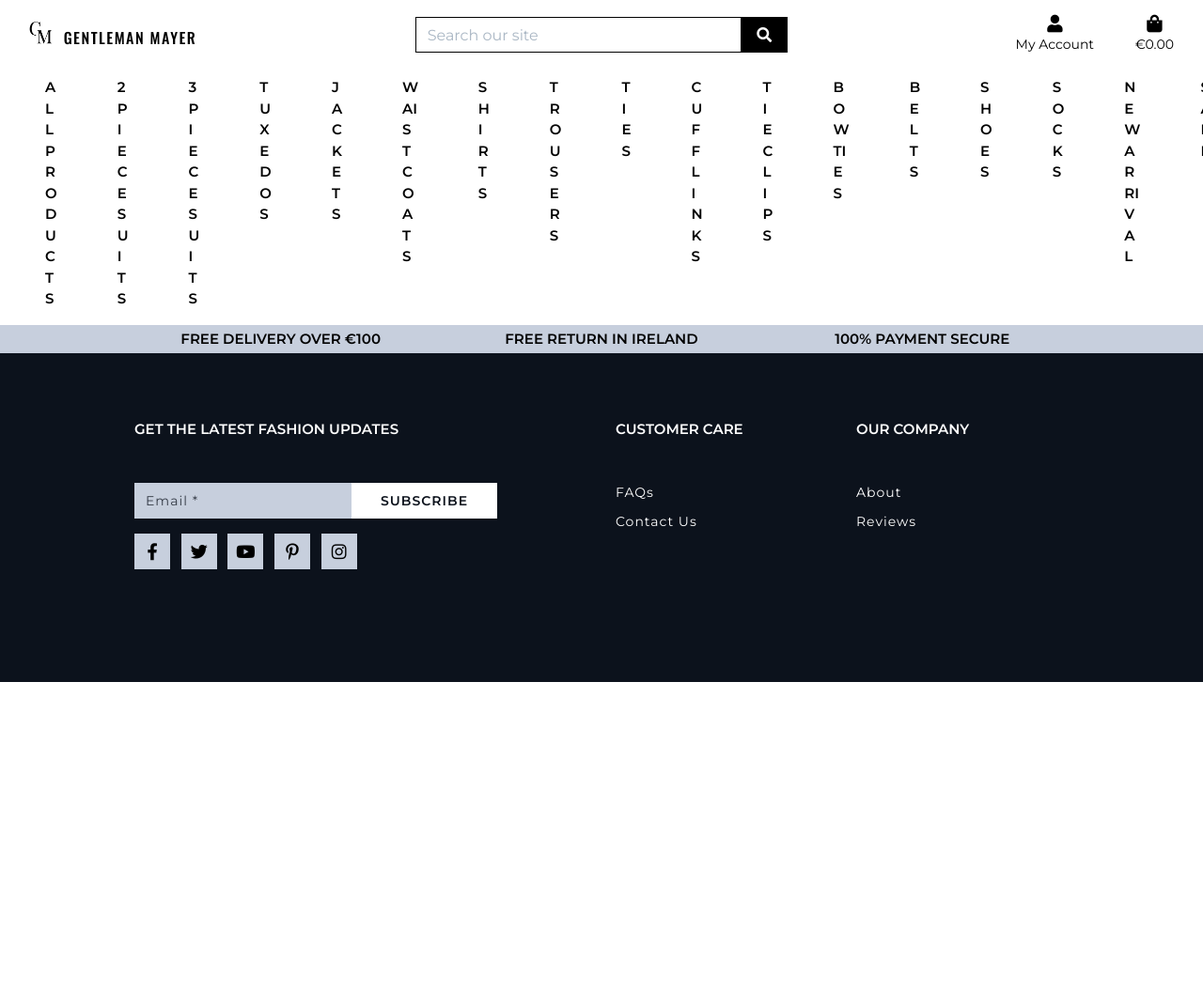
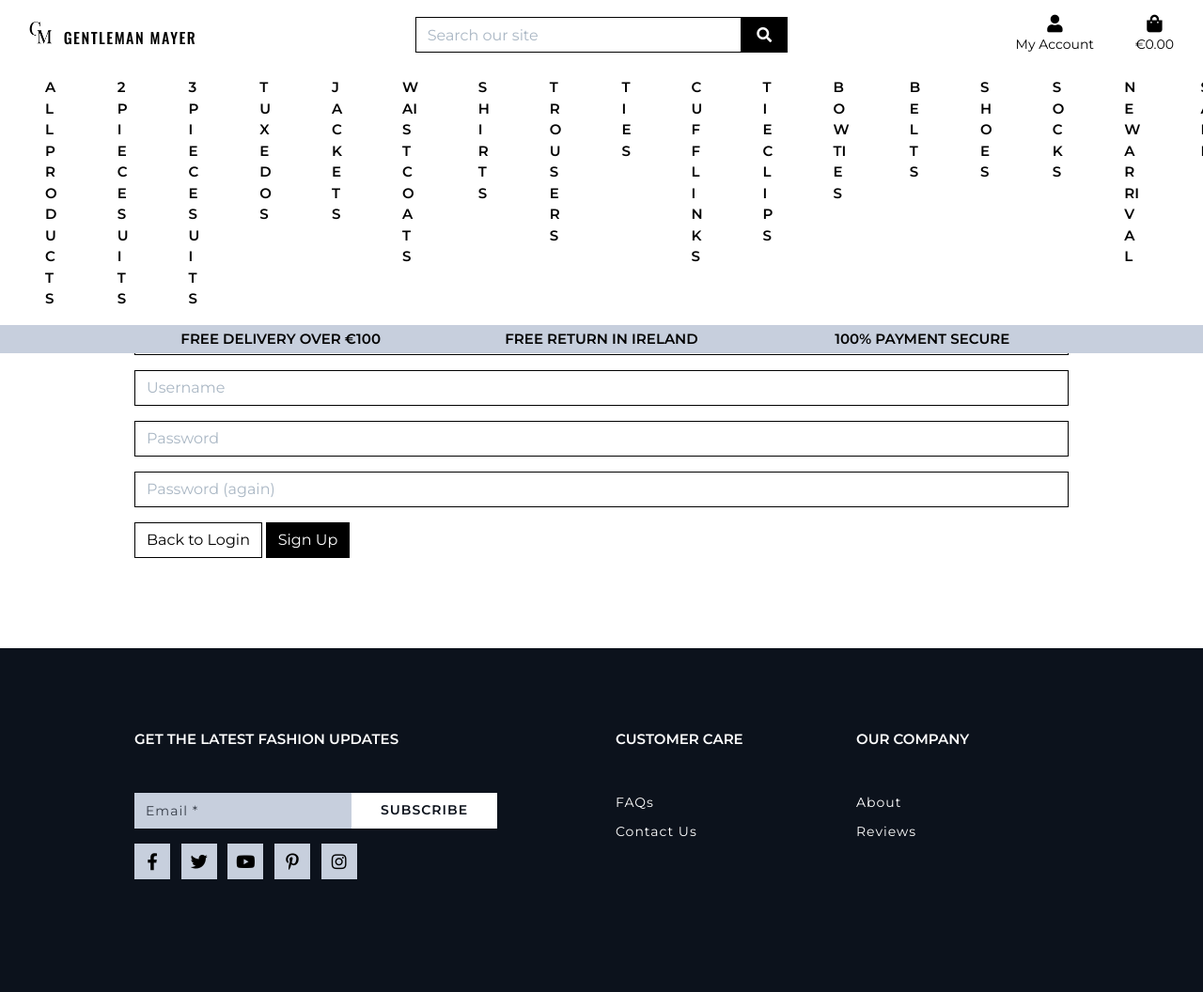
Before and after one commit to constantinadrian/gm_v2_unit_test, a Django app: page /accounts/signup/ in a window 1280 px wide. Shown: the whole page at 94% size. Before the commit the page ends 726 px from the top, so only its background shows below. Run offline with Django 3.2, Linux system fonts and the light colour scheme; data comes from the database, SQL or seed files in the repository; some libraries are stand-ins or nearby versions.

Commit message:
[Updated] Updated allauth templates and tested profiles

```diff
--- a/static/css/base.css
+++ b/static/css/base.css
@@ -380,8 +380,74 @@ input[name="q"]::placeholder {
     overflow-x: hidden;
     overflow-y: auto;
 }
+/* --------------------------------- End Bootstrap toasts ----------------------------------------- */
+
+/* -------------------------------- Allauth form formatting --------------------------------------- */
+.allauth-form-inner-content p {
+    margin-top: 1.5rem; /* mt-4 */
+    color: #6c757d; /* text-secondary */
+}
+
+.allauth-form-inner-content input {
+    border-color: #000;
+    border-radius: 0;
+}
+
+.allauth-form-inner-content label:not([for='id_remember']) {
+    display: none;
+}
+
+.allauth-form-inner-content input::placeholder {
+    color: #aab7c4;
+}
+
+.allauth-form-inner-content button,
+.allauth-form-inner-content input[type='submit'] {
+	/* btn */
+	display: inline-block;
+    font-weight: 400;
+    color: #fff;
+    text-align: center;
+    vertical-align: middle;
+    -webkit-user-select: none;
+    -moz-user-select: none;
+    -ms-user-select: none;
+    user-select: none;
+    background-color: #000;
+    border: 1px solid #000;
+    padding: .375rem .75rem;
+    font-size: 1rem;
+    line-height: 1.5;
+    border-radius: 0;
+
+    /* standard bootstrap btn transitions */
+    transition: color .15s ease-in-out,background-color .15s ease-in-out,border-color .15s ease-in-out,box-shadow .15s ease-in-out;
+}
+
+.allauth-form-inner-content button:hover,
+.allauth-form-inner-content input[type='submit']:hover {
+	color: #fff;
+    background-color: #222;
+    border-color: #222;
+}
+
+.allauth-form-inner-content a {
+	color: #17a2b8; /* text-info */
+}
 /* ./End Code copied and adapted from the Boutique Ado Project */
-/* --------------------------------- End Bootstrap toasts ----------------------------------------- */
+
+.allauth-form-inner-content {
+    min-height: 350px;
+}
+
+.allauth-form-inner-content input:focus,
+.allauth-form-inner-content .btn.focus,
+.allauth-form-inner-content .btn:focus {
+    outline: 0 !important;
+    box-shadow: none !important;
+    border-color: #222;
+}
+/* ----------------------------- End Allauth form formatting -------------------------------------- */
 
 /* ------------------------------------ Breadcrumb Nav -------------------------------------------- */
 .breadcrumb {
--- a/templates/allauth/account/account_inactive.html
+++ b/templates/allauth/account/account_inactive.html
@@ -4,8 +4,10 @@
 
 {% block head_title %}{% trans "Account Inactive" %}{% endblock %}
 
-{% block content %}
-<h1>{% trans "Account Inactive" %}</h1>
+{% block inner_content %}
+
+<h3 class="section-title text-left mt-4 mb-0">{% trans "Account Inactive" %}</h3>
+<hr>
 
 <p>{% trans "This account is inactive." %}</p>
 {% endblock %}
--- a/templates/allauth/account/base.html
+++ b/templates/allauth/account/base.html
@@ -1 +1,16 @@
 {% extends "base.html" %}
+
+
+<!-- Add another block take on our own styling -->
+{% block content %}
+    <div class="container header-container">
+        <div class="row">
+            <div class="col">
+                <div class="allauth-form-inner-content mb-5 pb-5">
+                    {% block inner_content %}
+                    {% endblock %}
+                </div>
+            </div>
+        </div>
+    </div>
+{% endblock %}
--- a/templates/allauth/account/email.html
+++ b/templates/allauth/account/email.html
@@ -4,8 +4,9 @@
 
 {% block head_title %}{% trans "Account" %}{% endblock %}
 
-{% block content %}
-    <h1>{% trans "E-mail Addresses" %}</h1>
+{% block inner_content %}
+  <h3 class="section-title text-left mt-4 mb-0">{% trans "E-mail Addresses" %}</h3>
+<hr>
 {% if user.emailaddress_set.all %}
 <p>{% trans 'The following e-mail addresses are associated with your account:' %}</p>
 
--- a/templates/allauth/account/email_confirm.html
+++ b/templates/allauth/account/email_confirm.html
@@ -6,8 +6,9 @@
 {% block head_title %}{% trans "Confirm E-mail Address" %}{% endblock %}
 
 
-{% block content %}
-<h1>{% trans "Confirm E-mail Address" %}</h1>
+{% block inner_content %}
+<h3 class="section-title text-left mt-4 mb-0">{% trans "Confirm E-mail Address" %}</h3>
+<hr>
 
 {% if confirmation %}
 
--- a/templates/allauth/account/logout.html
+++ b/templates/allauth/account/logout.html
@@ -4,8 +4,9 @@
 
 {% block head_title %}{% trans "Sign Out" %}{% endblock %}
 
-{% block content %}
-<h1>{% trans "Sign Out" %}</h1>
+{% block inner_content %}
+<h3 class="section-title text-left mt-4 mb-0">{% trans "Sign Out" %}</h3>
+<hr>
 
 <p>{% trans 'Are you sure you want to sign out?' %}</p>
 
@@ -14,6 +15,7 @@
   {% if redirect_field_value %}
   <input type="hidden" name="{{ redirect_field_name }}" value="{{ redirect_field_value }}"/>
   {% endif %}
+  <a class="btn btn-outline-black rounded-0" href="{% url 'home' %}">Cancel</a>
   <button type="submit">{% trans 'Sign Out' %}</button>
 </form>
 
--- a/templates/allauth/account/password_reset_done.html
+++ b/templates/allauth/account/password_reset_done.html
@@ -5,8 +5,9 @@
 
 {% block head_title %}{% trans "Password Reset" %}{% endblock %}
 
-{% block content %}
-    <h1>{% trans "Password Reset" %}</h1>
+{% block inner_content %}
+    <h3 class="section-title text-left mt-4 mb-0">{% trans "Password Reset" %}</h3>
+    <hr>
 
     {% if user.is_authenticated %}
     {% include "account/snippets/already_logged_in.html" %}
--- a/templates/allauth/account/password_reset_from_key_done.html
+++ b/templates/allauth/account/password_reset_from_key_done.html
@@ -3,7 +3,8 @@
 {% load i18n %}
 {% block head_title %}{% trans "Change Password" %}{% endblock %}
 
-{% block content %}
-    <h1>{% trans "Change Password" %}</h1>
+{% block inner_content %}
+    <h3 class="section-title text-left mt-4 mb-0">{% trans "Change Password" %}</h3>
+    <hr>
     <p>{% trans 'Your password is now changed.' %}</p>
 {% endblock %}
--- a/templates/allauth/account/signup.html
+++ b/templates/allauth/account/signup.html
@@ -4,18 +4,20 @@
 
 {% block head_title %}{% trans "Signup" %}{% endblock %}
 
-{% block content %}
-<h1>{% trans "Sign Up" %}</h1>
+{% block inner_content %}
+<h3 class="section-title text-left mt-4 mb-0">{% trans "Sign Up" %}</h3>
+<hr>
 
 <p>{% blocktrans %}Already have an account? Then please <a href="{{ login_url }}">sign in</a>.{% endblocktrans %}</p>
 
 <form class="signup" id="signup_form" method="post" action="{% url 'account_signup' %}">
   {% csrf_token %}
-  {{ form.as_p }}
+  {{ form|crispy }}
   {% if redirect_field_value %}
   <input type="hidden" name="{{ redirect_field_name }}" value="{{ redirect_field_value }}" />
   {% endif %}
-  <button type="submit">{% trans "Sign Up" %} &raquo;</button>
+  <a class="btn btn-outline-black rounded-0" href="{% url 'account_login' %}">Back to Login</a>
+  <button type="submit">{% trans "Sign Up" %}</button>
 </form>
 
 {% endblock %}
--- a/templates/allauth/account/signup_closed.html
+++ b/templates/allauth/account/signup_closed.html
@@ -4,8 +4,9 @@
 
 {% block head_title %}{% trans "Sign Up Closed" %}{% endblock %}
 
-{% block content %}
-<h1>{% trans "Sign Up Closed" %}</h1>
+{% block inner_content %}
+<h3 class="section-title text-left mt-4 mb-0">{% trans "Sign Up Closed" %}</h3>
+<hr>
 
 <p>{% trans "We are sorry, but the sign up is currently closed." %}</p>
 {% endblock %}
--- a/templates/allauth/account/verified_email_required.html
+++ b/templates/allauth/account/verified_email_required.html
@@ -4,8 +4,9 @@
 
 {% block head_title %}{% trans "Verify Your E-mail Address" %}{% endblock %}
 
-{% block content %}
-<h1>{% trans "Verify Your E-mail Address" %}</h1>
+{% block inner_content %}
+<h3 class="section-title text-left mt-4 mb-0">{% trans "Verify Your E-mail Address" %}</h3>
+<hr>
 
 {% url 'account_email' as email_url %}
 
--- a/templates/base.html
+++ b/templates/base.html
@@ -103,7 +103,7 @@
                                     {% if request.user.is_superuser %}
                                         <a href="" class="dropdown-item">Product Management</a>
                                     {% endif %}
-                                    <a href="" class="dropdown-item">My Profile</a>
+                                    <a href="{% url 'profile' %}" class="dropdown-item">My Profile</a>
                                     <a href="{% url 'account_logout' %}" class="dropdown-item">Logout</a>
                                 {% else %}
                                     <a href="{% url 'account_signup' %}" class="dropdown-item">Register</a>
--- a/templates/includes/mobile-top-header.html
+++ b/templates/includes/mobile-top-header.html
@@ -33,7 +33,7 @@
             {% if request.user.is_superuser %}
                 <a href="{% url 'account_logout' %}" class="dropdown-item">Product Management</a>
             {% endif %}
-            <a href="" class="dropdown-item">My Profile</a>
+            <a href="{% url 'profile' %}" class="dropdown-item">My Profile</a>
             <a href="{% url 'account_logout' %}" class="dropdown-item">Logout</a>
         {% else %}
             <a href="{% url 'account_signup' %}" class="dropdown-item">Register</a>
```
Also changed, not shown: profiles/views.py (+6 -4 lines), templates/allauth/account/login.html (+12 -4 lines), templates/allauth/account/password_change.html (+6 -3 lines), templates/allauth/account/password_reset.html (+5 -3 lines), templates/allauth/account/password_reset_from_key.html (+5 -3 lines), templates/allauth/account/password_set.html (+4 -3 lines), templates/allauth/account/verification_sent.html (+5 -2 lines).
